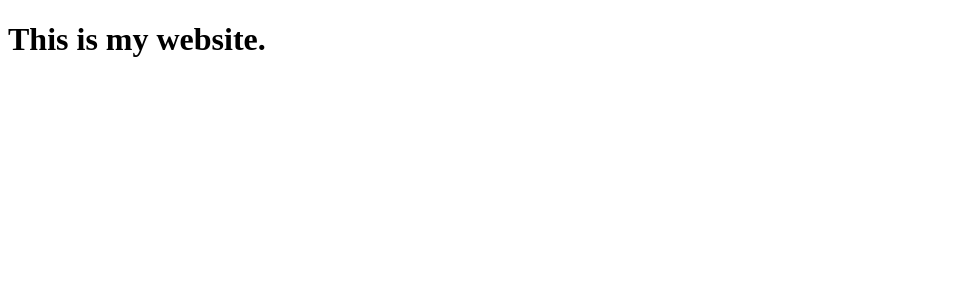
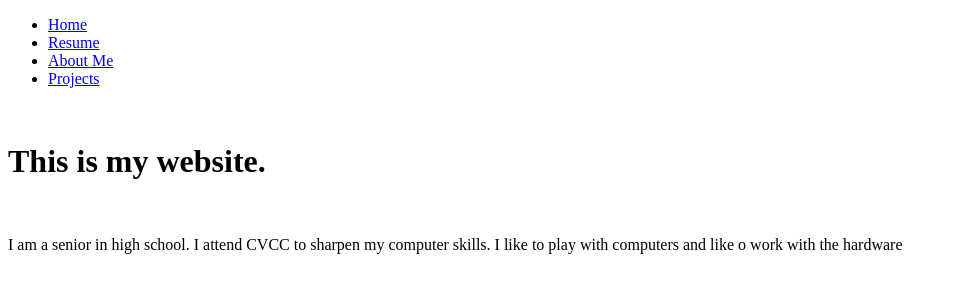
Before and after one commit to jsidhu1919/jsidhu1919.github.io, a plain HTML site: page index.html in a window 1280 px wide. Shown: the whole page, without its empty margins (0-957 px from the left). Drawn offline with Linux system fonts and the light colour scheme.

Commit message:
Update index.html

```diff
--- a/index.html
+++ b/index.html
@@ -1,12 +1,32 @@
 <!DOCTYPE html>
 <html>
-    <Head>
+    <head>
         <title>Jujhar's Website</title>
+        <link href="pc_styles.css" rel="stylesheet"/>
 
-    </Head>
 
-    <body background="">
+    </head>
+
+    <body>
+
+        <header>
+            <nav class="verticleNavigation">
+                <ul>
+                    <li><a href="index.html">Home</a></li>
+                    <li><a href="resume.html">Resume</a></li>
+                    <li><a href= "aboutMe.html">About Me</a></li>
+                    <li><a href= "projects.html">Projects</a></li>
+                </ul>
+
+            </nav>
+        </header>
+        <br>
         <h1>This is my website.</h1>
+        <br>
+        <p> I am a senior in high school. I attend CVCC to sharpen my computer skills. I like to play with computers and like o work with the hardware</p>
+
     </body>
 
+
+
 </html>
```
